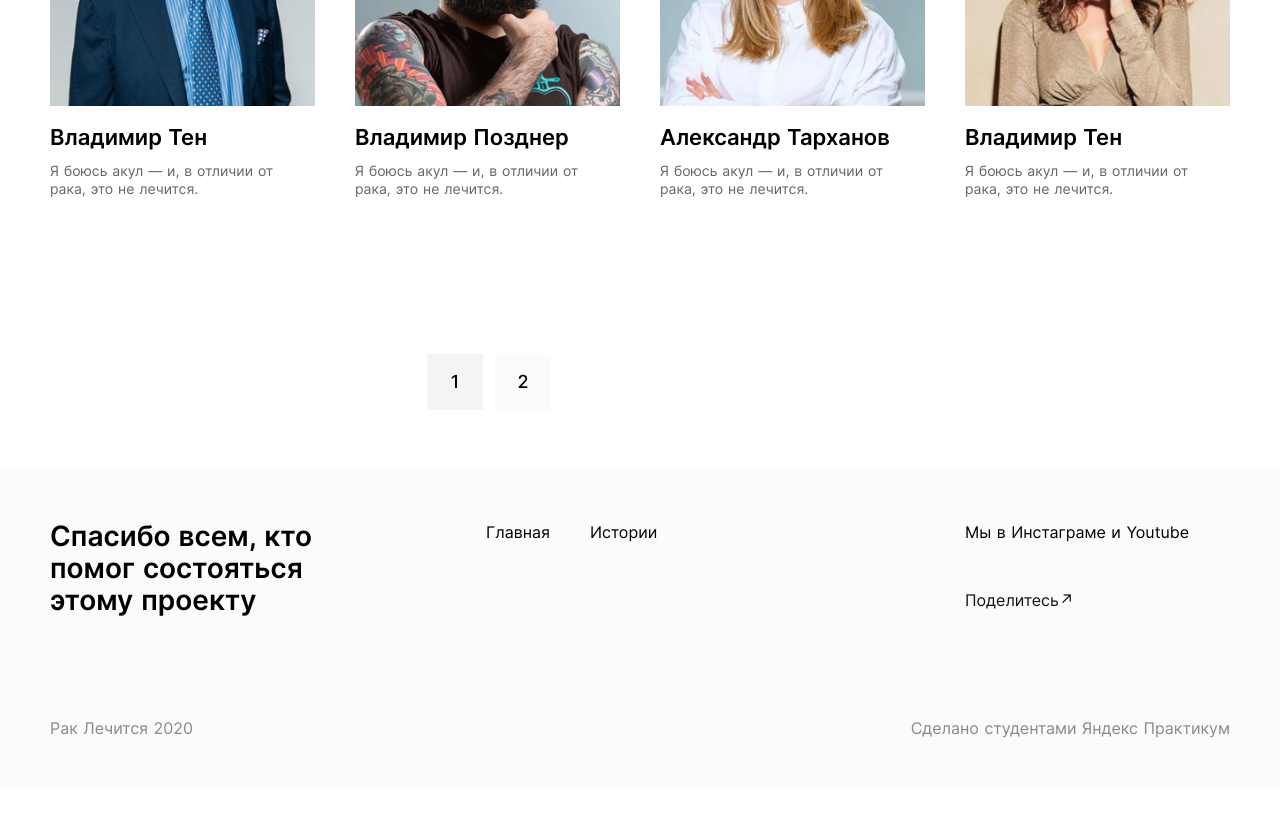
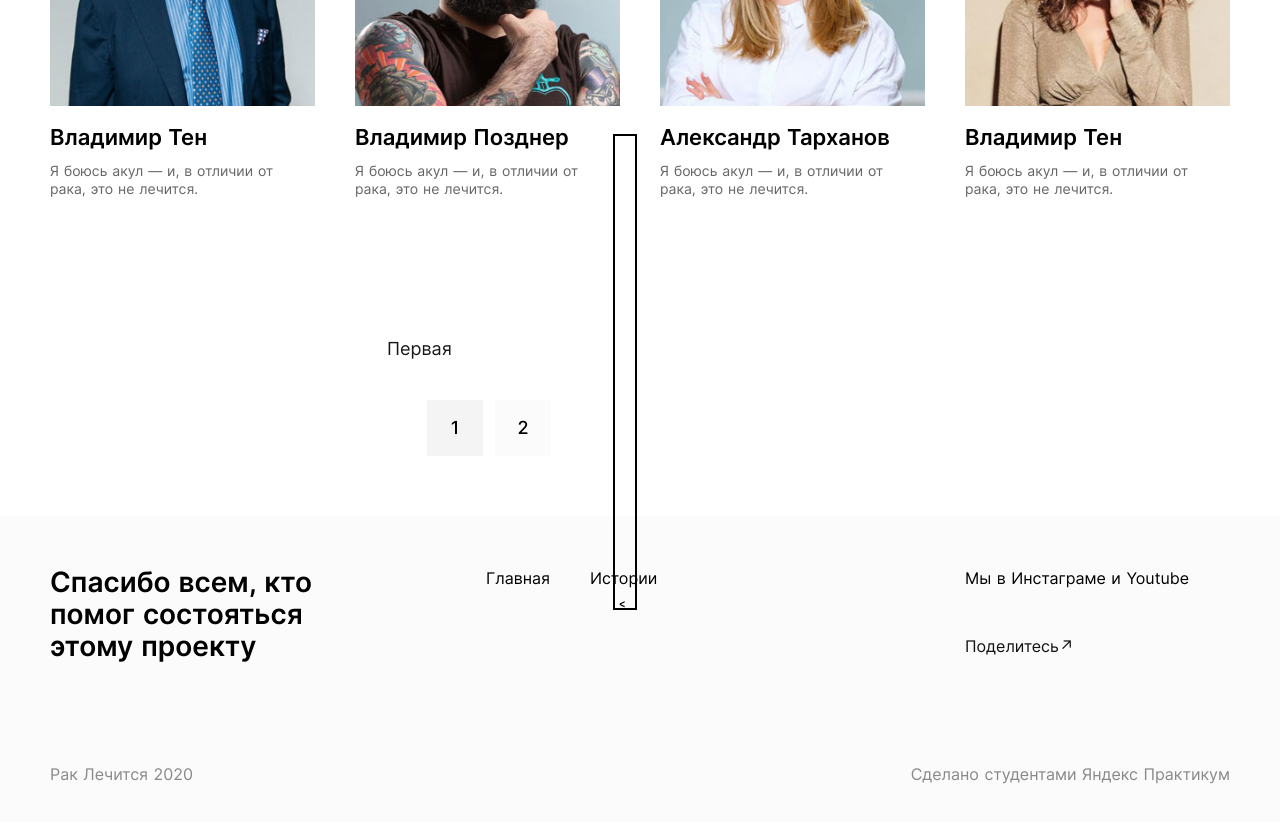
Before and after one commit to ospas312/project_raklechitsa, a Nuxt app: page /stories in a window 1280 px wide. Shown: the part 880-1702 px from the top of the page. Before the commit the page ends 1666 px from the top, so only its background shows below. Built offline with nearby package versions, Linux system fonts and the light colour scheme.

Commit message:
adv pagination start

```diff
--- a/components/ui/StoriesNav.vue
+++ b/components/ui/StoriesNav.vue
@@ -1,5 +1,7 @@
 <template>
   <nav class="stories-nav">
+    <a class="stories-nav__first">Первая</a>
+    <a class="stories-nav__back">^</a>
     <ul class="stories-nav__ul">
       <li v-for="index in pagesAmount" :key="index" class="stories-nav__li">
         <nxt-button
@@ -50,6 +52,47 @@ export default {
   margin: 0 auto;
   max-width: 506px;
   padding: 140px 0 100px 0;
+  display: grid;
+}
+
+.stories-nav__first {
+  font-family: Inter;
+  font-style: normal;
+  font-weight: normal;
+  font-size: 18px;
+  line-height: 22px;
+  align-items: center;
+  color: #181818;
+  margin-right: 30px;
+}
+.stories-nav__first_inactive {
+  color: #a2a2a2;
+}
+
+.stories-nav__back {
+  border: 2px solid #000000;
+  box-sizing: border-box;
+  transform: rotate(-90deg);
+  margin-right: 30px;
+}
+
+.stories-nav__forward {
+  border: 2px solid #000000;
+  box-sizing: border-box;
+  transform: rotate(90deg);
+}
+
+.stories-nav__last {
+  font-family: Inter;
+  font-style: normal;
+  font-weight: normal;
+  font-size: 18px;
+  line-height: 22px;
+  align-items: center;
+  color: #181818;
+}
+.stories-nav__last_inactive {
+  color: #a2a2a2;
 }
 .stories-nav__ul {
   list-style: none;
```
